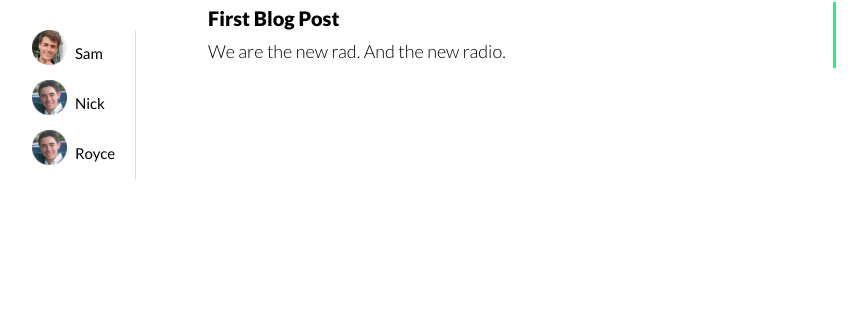
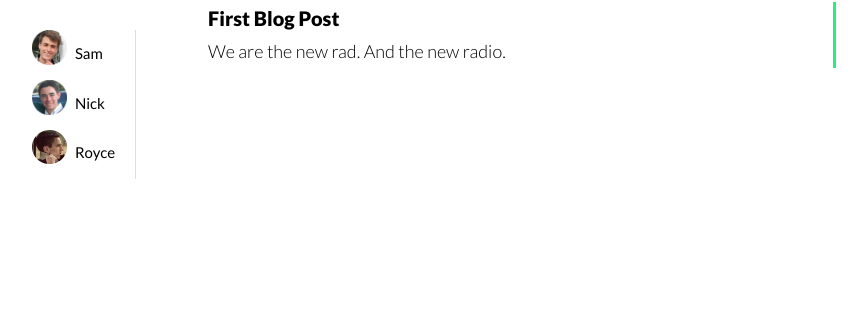
Before and after one commit to samcal/thenewrad.io, a Jekyll site: the page built from index.html, in a window 1280 px wide. Shown: the part 330-650 px from the top of the page, without its empty margins (118-985 px from the left). Built offline with Jekyll 4.4.1, drawn with Linux system fonts in a browser that asks for light colours; Markdown is read by kramdown in place of the engine named in the settings.

Commit message:
royce's face

```diff
--- a/index.html
+++ b/index.html
@@ -11,7 +11,7 @@ title: The New Rad.io
 <div class="contributors">
     <div class="contributor"> <img src='img/sam.png' /> Sam </div>
     <div class="contributor"> <img src='img/nick.png' /> Nick </div>
-    <div class="contributor"> <img src='img/nick.png' /> Royce </div>
+    <div class="contributor"> <img src='img/royce.png' /> Royce </div>
 </div>
 
 <div id="home">
```
Also changed, not shown: img/royce.png (added).
